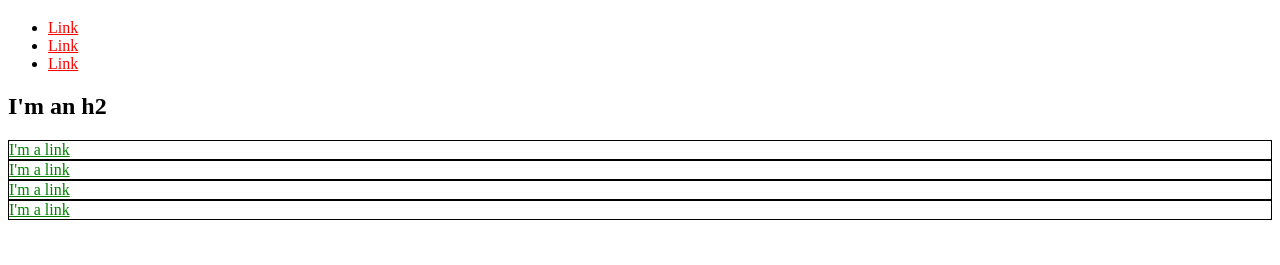
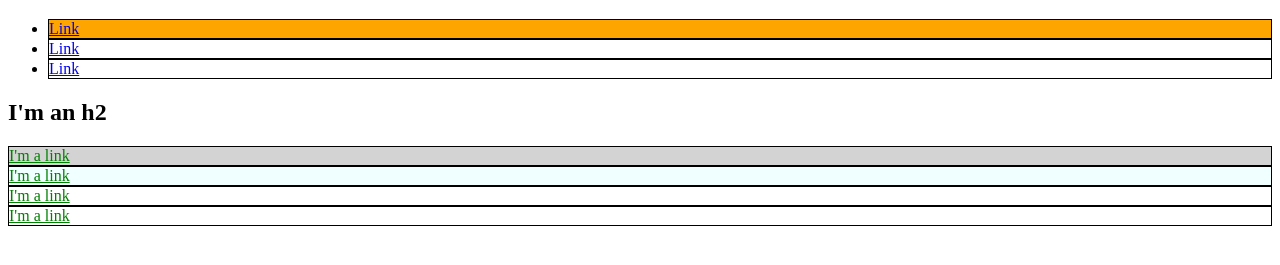
Before and after one commit to hiramayo/hiramayo.github.io, a plain HTML site: page index.html in a window 1280 px wide. Shown: the part 61-326 px from the top of the page. Drawn offline with Linux system fonts and the light colour scheme.

Commit message:
second commit

```diff
--- a/index.html
+++ b/index.html
@@ -3,32 +3,61 @@
   <head>
     <title>Test Page: Don't Panic</title>
     <meta charset="utf-8">
+    <style>
+      div{
+        border: 1px solid black;
+      }
+      /*a{
+        color: red;
+      }*/
+      /*div a{
+        color: unset;
+      }*/
+      li{
+        border: 1px solid black
+      }
+      #exec-bio {
+        background-color: lightgray;
+      }
+      .bio-box {
+        border: 1px solid black;
+      }
+      .bio-box a{
+        color: green;
+      }
+      #exec-orange {
+        background-color: orange;
+      }
+      .azure-box{
+        background-color: azure;
+      }
+    </style>
   </head>
   <body>
     <h1>I'm an h1</h1>
     <ul>
-      <li>
-        <a href="http://example.com/" style="color: red;">Link</a>
+      <li id="exec-orange" >
+        <a href="http://example.com/">Link</a>
       </li>
       <li>
-        <a href="http://example.com/" style="color: red;">Link</a>
+        <a href="http://example.com/">Link</a>
       </li>
       <li>
-        <a href="http://example.com/" style="color: red;">Link</a>
+        <a href="http://example.com/">Link</a>
       </li>
     </ul>
     <h2>I'm an h2</h2>
-    <div style="border: 1px solid black;">
-      <a href="http://example.com/" style="color: green;">I'm a link</a>
+    <div id="exec-bio" class="bio-box">
+      <a href="http://example.com/">I'm a link</a>
     </div>
-    <div style="border: 1px solid black;">
-      <a href="http://example.com/" style="color: green;">I'm a link</a>
+    <div class="bio-box azure-box">
+      <a href="http://example.com/">I'm a link</a>
     </div>
-    <div style="border: 1px solid black;">
-      <a href="http://example.com/" style="color: green;">I'm a link</a>
+    <div class="bio-box">
+      <a href="http://example.com/">I'm a link</a>
     </div>
-    <div style="border: 1px solid black;">
-      <a href="http://example.com/" style="color: green;">I'm a link</a>
+    <div class="bio-box">
+      <a href="http://example.com/">I'm a link</a>
     </div>
   </body>
 </html>
```
